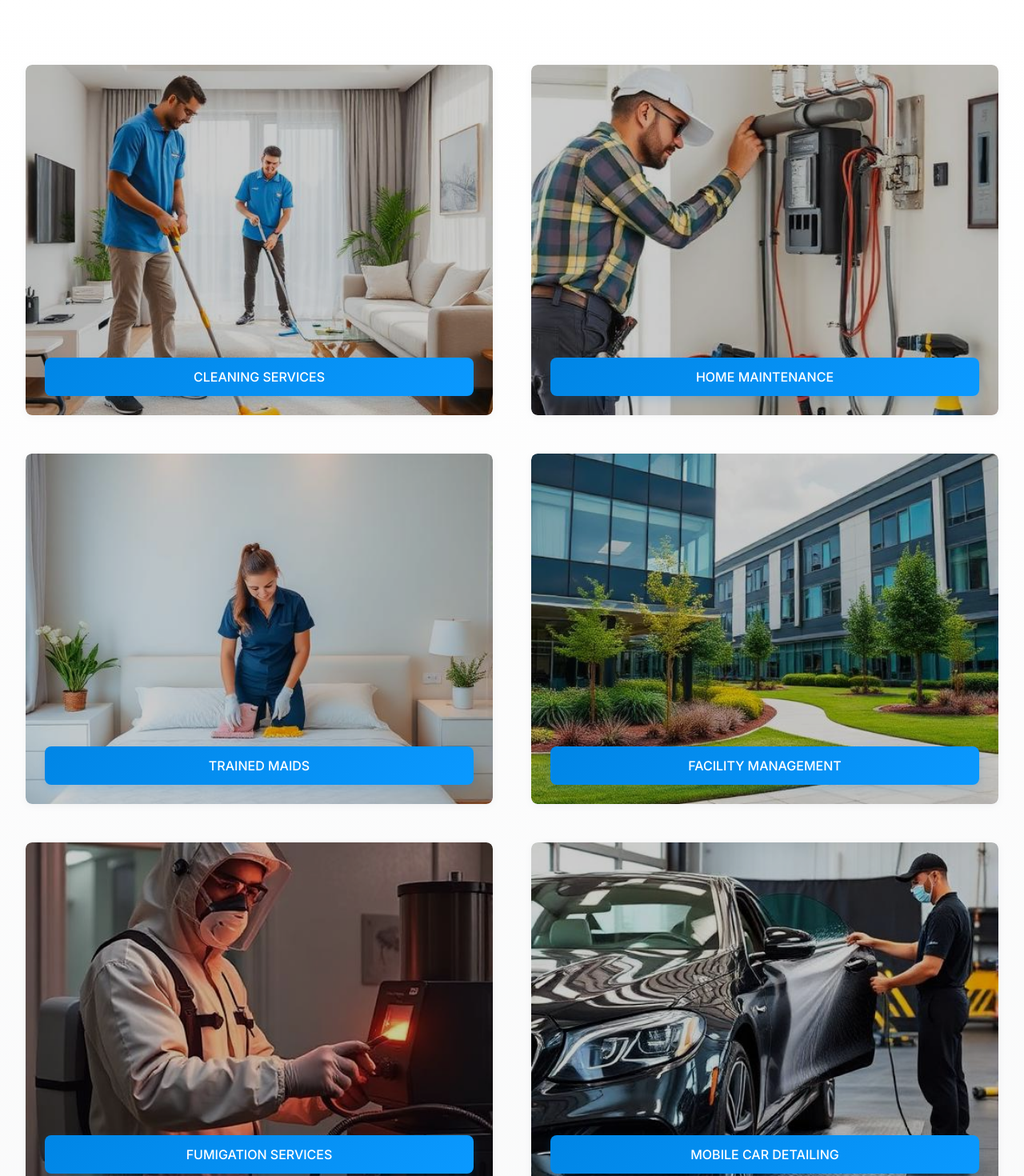
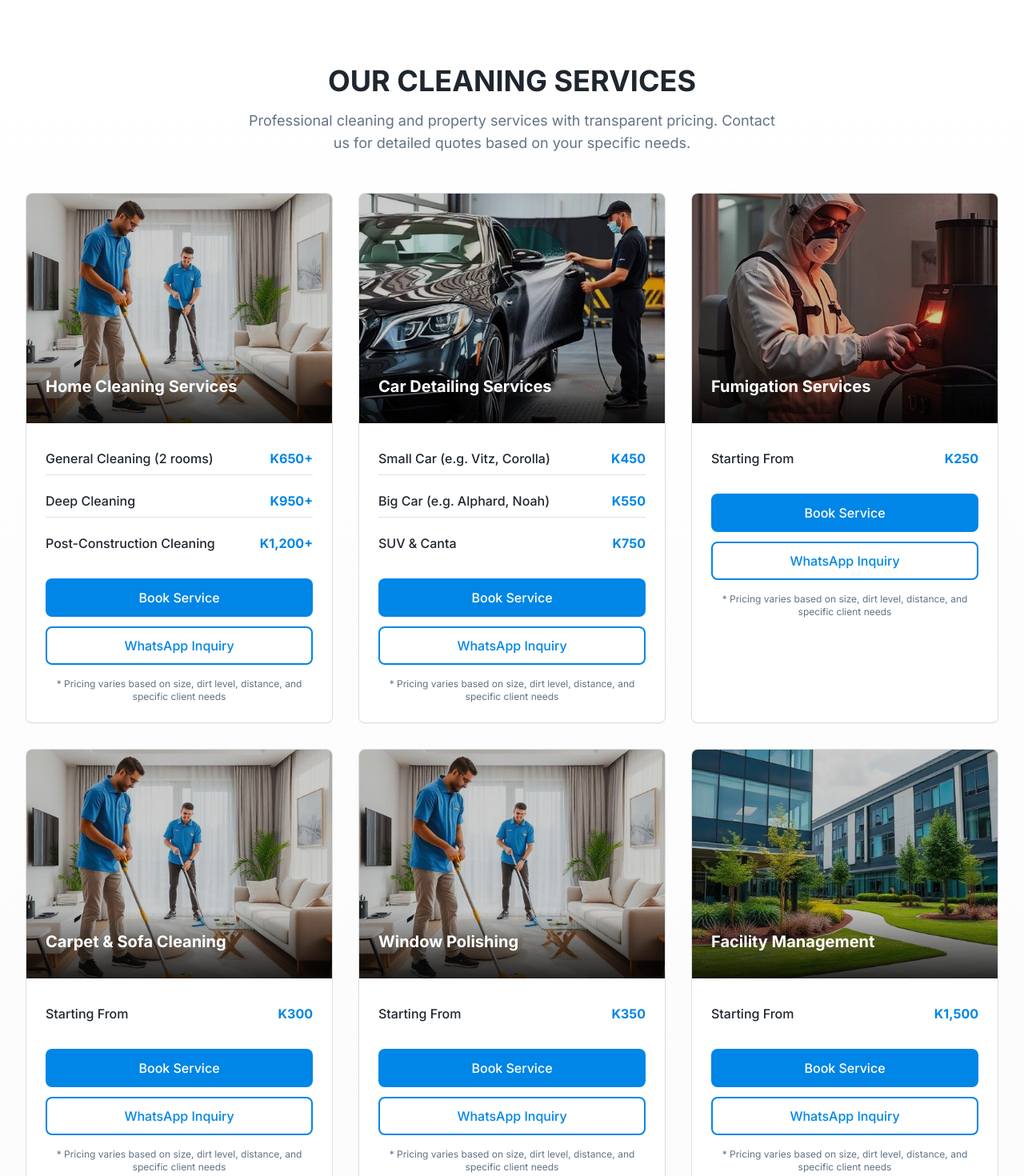
Before and after one commit to wemuve/wash-global, a React (Vite) app: page / in a window 1280 px wide. Shown: the part 700-2170 px from the top of the page at 80% size. Built offline with nearby package versions, Linux system fonts and the light colour scheme.

Commit message:
Run database migration

```diff
--- /dev/null
+++ b/src/components/ServiceCard.tsx
@@ -0,0 +1,99 @@
+import React from 'react';
+import { Button } from '@/components/ui/button';
+import { Card, CardContent } from '@/components/ui/card';
+import { useNavigate } from 'react-router-dom';
+
+interface ServiceCardProps {
+  title: string;
+  image: string;
+  services: Array<{
+    name: string;
+    price: string;
+    description?: string;
+  }>;
+  onBook?: () => void;
+}
+
+export const ServiceCard: React.FC<ServiceCardProps> = ({
+  title,
+  image,
+  services,
+  onBook
+}) => {
+  const navigate = useNavigate();
+
+  const handleBookService = () => {
+    if (onBook) {
+      onBook();
+    } else {
+      navigate('/booking');
+    }
+  };
+
+  return (
+    <Card className="service-card group overflow-hidden hover:shadow-lg transition-all duration-300">
+      {/* Service Image */}
+      <div className="aspect-[4/3] relative overflow-hidden">
+        <div
+          className="w-full h-full bg-cover bg-center transition-transform duration-300 group-hover:scale-105"
+          style={{ backgroundImage: `url(${image})` }}
+        />
+        <div className="absolute inset-0 bg-black/20 transition-opacity duration-300 group-hover:bg-black/10" />
+
+        {/* Service Title Overlay */}
+        <div className="absolute bottom-0 left-0 right-0 bg-gradient-to-t from-black/80 to-transparent p-6">
+          <h3 className="text-white font-bold text-lg md:text-xl mb-2">
+            {title}
+          </h3>
+        </div>
+      </div>
+
+      {/* Service Details */}
+      <CardContent className="p-4 md:p-6">
+        <div className="space-y-3">
+          {services.map((service, index) => (
+            <div key={index} className="flex justify-between items-center py-2 border-b border-border last:border-b-0">
+              <div className="flex-1 min-w-0">
+                <p className="font-medium text-sm md:text-base text-foreground truncate">
+                  {service.name}
+                </p>
+                {service.description && (
+                  <p className="text-xs md:text-sm text-muted-foreground mt-1">
+                    {service.description}
+                  </p>
+                )}
+              </div>
+              <div className="ml-3 text-right">
+                <span className="text-primary font-bold text-sm md:text-base">
+                  {service.price}
+                </span>
+              </div>
+            </div>
+          ))}
+        </div>
+
+        {/* Action Buttons */}
+        <div className="mt-6 space-y-3">
+          <Button
+            onClick={handleBookService}
+            className="w-full bg-primary hover:bg-primary/90 text-primary-foreground"
+          >
+            Book Service
+          </Button>
+          <Button
+            variant="outline"
+            className="w-full"
+            onClick={() => window.open('https://wa.me/260768671420?text=Hello, I would like to inquire about ' + title + ' services.', '_blank')}
+          >
+            WhatsApp Inquiry
+          </Button>
+        </div>
+
+        {/* Pricing Note */}
+        <div className="mt-4 text-xs text-muted-foreground text-center">
+          * Pricing varies based on size, dirt level, distance, and specific client needs
+        </div>
+      </CardContent>
+    </Card>
+  );
+};
--- a/src/pages/Index.tsx
+++ b/src/pages/Index.tsx
@@ -4,6 +4,7 @@ import { Button } from '@/components/ui/button';
 import { Card, CardContent, CardDescription, CardHeader, CardTitle } from '@/components/ui/card';
 import { Sparkles, Shield, Clock, Phone, Star, CheckCircle, Users, Calendar, MapPin, LogIn, Briefcase, Home, UserCheck, Building, Bug, Car, UserPlus } from 'lucide-react';
 import { useAuth } from '@/contexts/AuthContext';
+import { ServiceCard } from '@/components/ServiceCard';
 import heroImage from '@/assets/hero-cleaning-professionals.jpg';
 import cleaningServicesImage from '@/assets/cleaning-services.jpg';
 import homeMaintenanceImage from '@/assets/home-maintenance.jpg';
@@ -14,37 +15,70 @@ import mobileCarDetailingImage from '@/assets/mobile-car-detailing.jpg';
 const Index = () => {
   const navigate = useNavigate();
   const { user, isAuthenticated, logout } = useAuth();
-  const services = [{
-    icon: Sparkles,
-    title: "Cleaning Services",
-    description: "Professional deep cleaning, office cleaning, carpet and window cleaning services",
-    features: ["Deep House Cleaning", "Office Cleaning", "Carpet Cleaning", "Window Cleaning"]
-  }, {
-    icon: Home,
-    title: "Home Maintenance",
-    description: "Expert plumbing, electrical, painting and general repair services",
-    features: ["Plumbing Repairs", "Electrical Work", "Painting", "General Repairs"]
-  }, {
-    icon: UserCheck,
-    title: "Trained Maids",
-    description: "Reliable and professional maid services for your home",
-    features: ["Daily Maid Service", "Weekly Service", "Part-time", "Live-in Options"]
-  }, {
-    icon: Building,
-    title: "Facility Management",
-    description: "Complete building maintenance and property management solutions",
-    features: ["Building Maintenance", "Security Services", "Landscaping", "Property Management"]
-  }, {
-    icon: Bug,
-    title: "Fumigation Services",
-    description: "Professional pest control and fumigation for residential and commercial properties",
-    features: ["Residential Fumigation", "Commercial Service", "Pest Control", "Termite Treatment"]
-  }, {
-    icon: Car,
-    title: "Mobile Car Detailing",
-    description: "Professional mobile car detailing and full valet services at your location",
-    features: ["Full Car Wash", "Interior Detailing", "Wax & Polish", "Mobile Service"]
-  }];
+
+  // Updated service data with pricing from the new structure
+  const serviceCategories = [
+    {
+      title: "Home Cleaning Services",
+      image: cleaningServicesImage,
+      services: [
+        { name: "General Cleaning (2 rooms)", price: "K650+" },
+        { name: "Deep Cleaning", price: "K950+" },
+        { name: "Post-Construction Cleaning", price: "K1,200+" }
+      ]
+    },
+    {
+      title: "Car Detailing Services",
+      image: mobileCarDetailingImage,
+      services: [
+        { name: "Small Car (e.g. Vitz, Corolla)", price: "K450" },
+        { name: "Big Car (e.g. Alphard, Noah)", price: "K550" },
+        { name: "SUV & Canta", price: "K750" }
+      ]
+    },
+    {
+      title: "Fumigation Services",
+      image: fumigationServicesImage,
+      services: [
+        { name: "Starting From", price: "K250" }
+      ]
+    },
+    {
+      title: "Carpet & Sofa Cleaning",
+      image: cleaningServicesImage,
+      services: [
+        { name: "Starting From", price: "K300" }
+      ]
+    },
+    {
+      title: "Window Polishing",
+      image: cleaningServicesImage,
+      services: [
+        { name: "Starting From", price: "K350" }
+      ]
+    },
+    {
+      title: "Facility Management",
+      image: facilityManagementImage,
+      services: [
+        { name: "Starting From", price: "K1,500" }
+      ]
+    },
+    {
+      title: "Office Cleaning",
+      image: cleaningServicesImage,
+      services: [
+        { name: "Starting From", price: "K1,200" }
+      ]
+    },
+    {
+      title: "Trainee Maids (Onboarding Services)",
+      image: trainedMaidsImage,
+      services: [
+        { name: "Starting From", price: "K650" }
+      ]
+    }
+  ];
   const whyChooseUs = [{
     icon: Shield,
     title: "Trusted & Insured",
@@ -182,99 +216,29 @@ const Index = () => {
         </div>
       </section>
 
-      {/* Services Section - Palmgren style image cards */}
+      {/* Services Section - Updated with pricing */}
       <section id="services" className="section-spacing bg-gradient-subtle">
         <div className="container-palmgren">
-          <div className="grid grid-cols-1 md:grid-cols-2 gap-8 lg:gap-12">
-            {/* Cleaning Services */}
-            <div className="service-card group">
-              <div className="aspect-[4/3] relative overflow-hidden rounded-lg">
-                <div className="w-full h-full bg-cover bg-center transition-transform duration-300 group-hover:scale-105" style={{
-                backgroundImage: `url(${cleaningServicesImage})`
-              }} />
-                <div className="absolute inset-0 bg-black/20 transition-opacity duration-300 group-hover:bg-black/10" />
-                <div className="absolute bottom-6 left-6 right-6">
-                  <Button className="btn-palmgren w-full">
-                    CLEANING SERVICES
-                  </Button>
-                </div>
-              </div>
-            </div>
+          <div className="text-center mb-12">
+            <h2 className="text-3xl md:text-4xl font-bold text-foreground mb-4">
+              OUR CLEANING SERVICES
+            </h2>
+            <p className="text-lg text-muted-foreground max-w-2xl mx-auto">
+              Professional cleaning and property services with transparent pricing.
+              Contact us for detailed quotes based on your specific needs.
+            </p>
+          </div>
 
-            {/* Home Maintenance */}
-            <div className="service-card group">
-              <div className="aspect-[4/3] relative overflow-hidden rounded-lg">
-                <div className="w-full h-full bg-cover bg-center transition-transform duration-300 group-hover:scale-105" style={{
-                backgroundImage: `url(${homeMaintenanceImage})`
-              }} />
-                <div className="absolute inset-0 bg-black/20 transition-opacity duration-300 group-hover:bg-black/10" />
-                <div className="absolute bottom-6 left-6 right-6">
-                  <Button className="btn-palmgren w-full">
-                    HOME MAINTENANCE
-                  </Button>
-                </div>
-              </div>
-            </div>
-
-            {/* Trained Maids */}
-            <div className="service-card group">
-              <div className="aspect-[4/3] relative overflow-hidden rounded-lg">
-                <div className="w-full h-full bg-cover bg-center transition-transform duration-300 group-hover:scale-105" style={{
-                backgroundImage: `url(${trainedMaidsImage})`
-              }} />
-                <div className="absolute inset-0 bg-black/20 transition-opacity duration-300 group-hover:bg-black/10" />
-                <div className="absolute bottom-6 left-6 right-6">
-                  <Button className="btn-palmgren w-full">
-                    TRAINED MAIDS
-                  </Button>
-                </div>
-              </div>
-            </div>
-
-            {/* Facility Management */}
-            <div className="service-card group">
-              <div className="aspect-[4/3] relative overflow-hidden rounded-lg">
-                <div className="w-full h-full bg-cover bg-center transition-transform duration-300 group-hover:scale-105" style={{
-                backgroundImage: `url(${facilityManagementImage})`
-              }} />
-                <div className="absolute inset-0 bg-black/20 transition-opacity duration-300 group-hover:bg-black/10" />
-                <div className="absolute bottom-6 left-6 right-6">
-                  <Button className="btn-palmgren w-full">
-                    FACILITY MANAGEMENT
-                  </Button>
-                </div>
-              </div>
-            </div>
-
-            {/* Fumigation Services */}
-            <div className="service-card group">
-              <div className="aspect-[4/3] relative overflow-hidden rounded-lg">
-                <div className="w-full h-full bg-cover bg-center transition-transform duration-300 group-hover:scale-105" style={{
-                backgroundImage: `url(${fumigationServicesImage})`
-              }} />
-                <div className="absolute inset-0 bg-black/20 transition-opacity duration-300 group-hover:bg-black/10" />
-                <div className="absolute bottom-6 left-6 right-6">
-                  <Button className="btn-palmgren w-full">
-                    FUMIGATION SERVICES
-                  </Button>
-                </div>
-              </div>
-            </div>
-
-            {/* Mobile Car Detailing */}
-            <div className="service-card group">
-              <div className="aspect-[4/3] relative overflow-hidden rounded-lg">
-                <div className="w-full h-full bg-cover bg-center transition-transform duration-300 group-hover:scale-105" style={{
-                backgroundImage: `url(${mobileCarDetailingImage})`
-              }} />
-                <div className="absolute inset-0 bg-black/20 transition-opacity duration-300 group-hover:bg-black/10" />
-                <div className="absolute bottom-6 left-6 right-6">
-                  <Button className="btn-palmgren w-full">
-                    MOBILE CAR DETAILING
-                  </Button>
-                </div>
-              </div>
-            </div>
+          <div className="grid grid-cols-1 md:grid-cols-2 lg:grid-cols-3 gap-6 lg:gap-8">
+            {serviceCategories.map((category, index) => (
+              <ServiceCard
+                key={index}
+                title={category.title}
+                image={category.image}
+                services={category.services}
+                onBook={() => navigate('/booking')}
+              />
+            ))}
           </div>
         </div>
       </section>
```
Also changed, not shown: 1 other file (tests, documents, lock files or other folders).
